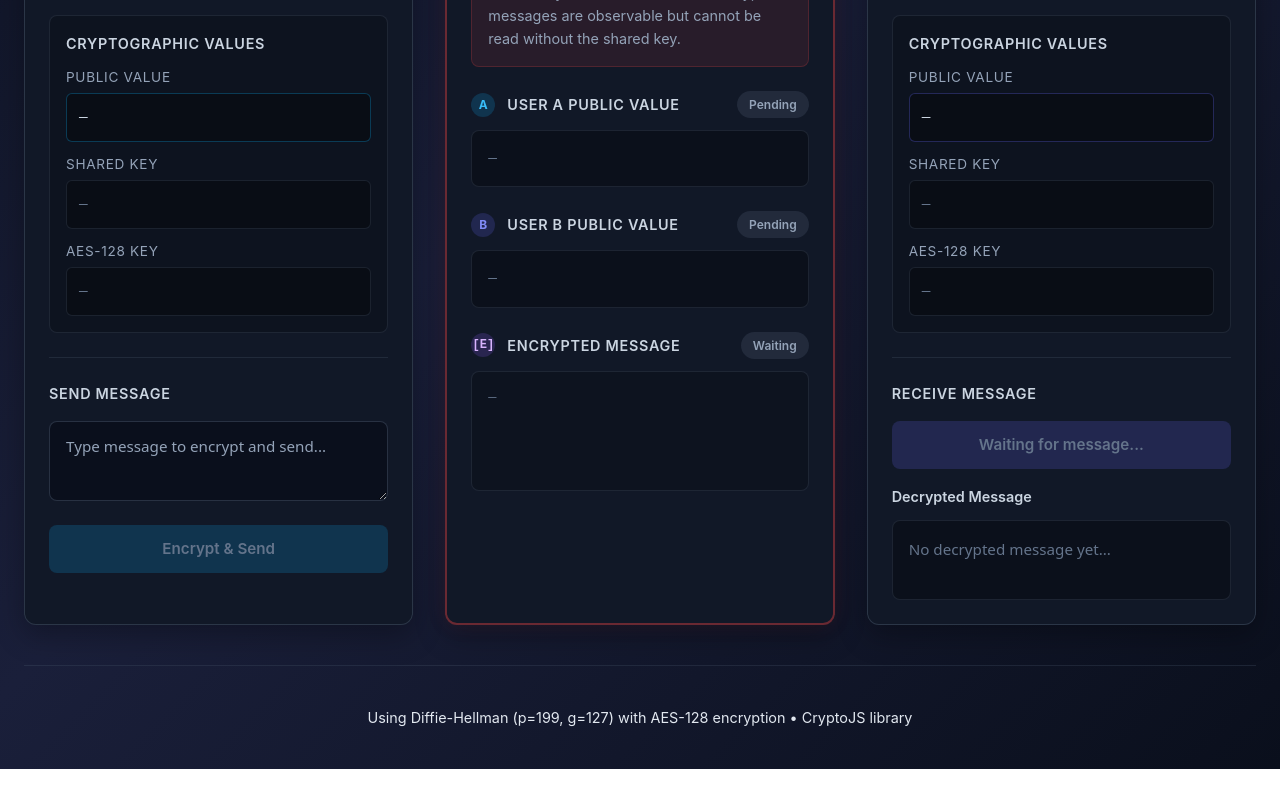
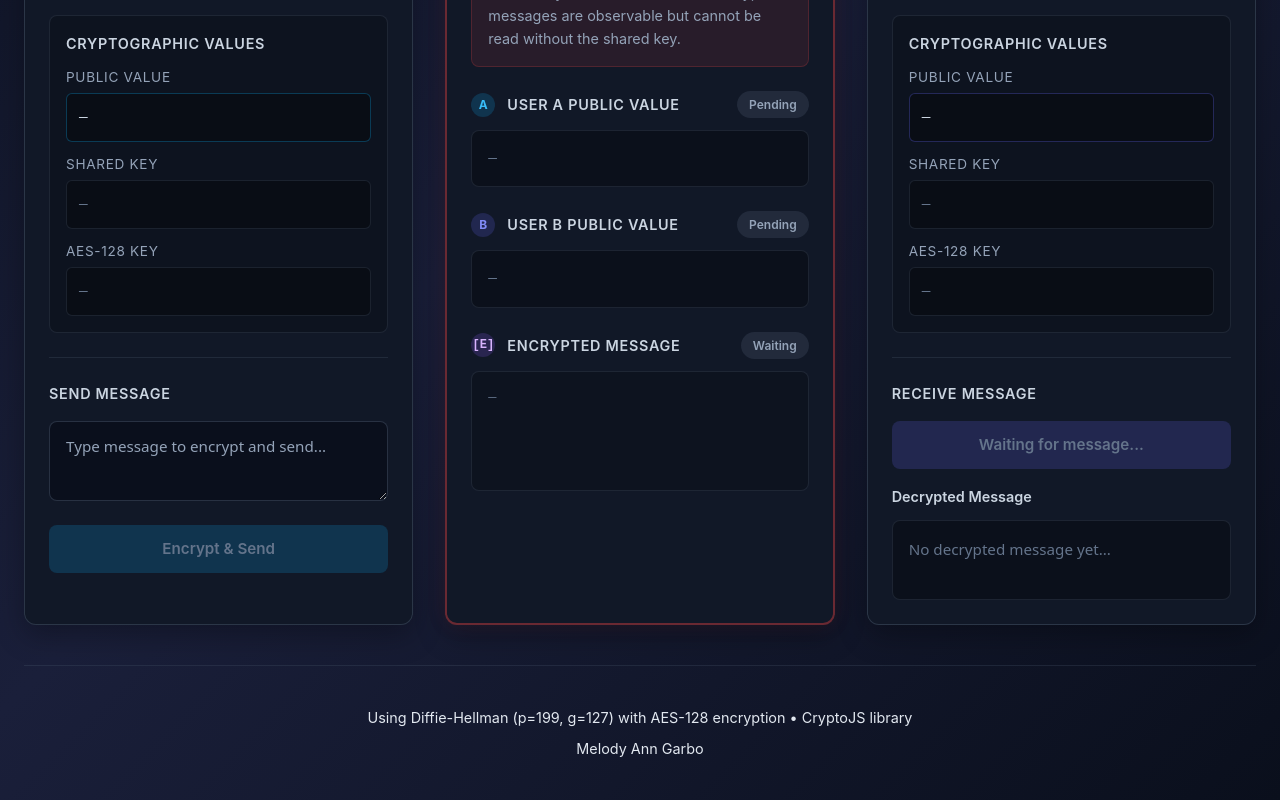
Before and after one commit to mldyann02/Garbo-Simulation-Program, a React (Vite) app: page / in a window 1280 px wide. Shown: the part 656-1456 px from the top of the page. Before the commit the page ends 1425 px from the top, so only its background shows below. Built offline with nearby package versions, Linux system fonts and the light colour scheme.

Commit message:
chore: added my name in the footer

```diff
--- a/src/App.jsx
+++ b/src/App.jsx
@@ -197,6 +197,9 @@ function App() {
              <p style={{ margin: '0.5rem 0' }}>
                Using Diffie-Hellman (p=199, g=127) with AES-128 encryption • CryptoJS library
              </p>
+             <p style={{ margin: '0.5rem 0' }}>
+               Melody Ann Garbo
+             </p>
            </div>
         </div>
       </main>
```
Lines whose indentation alone changed are shown as unchanged.
